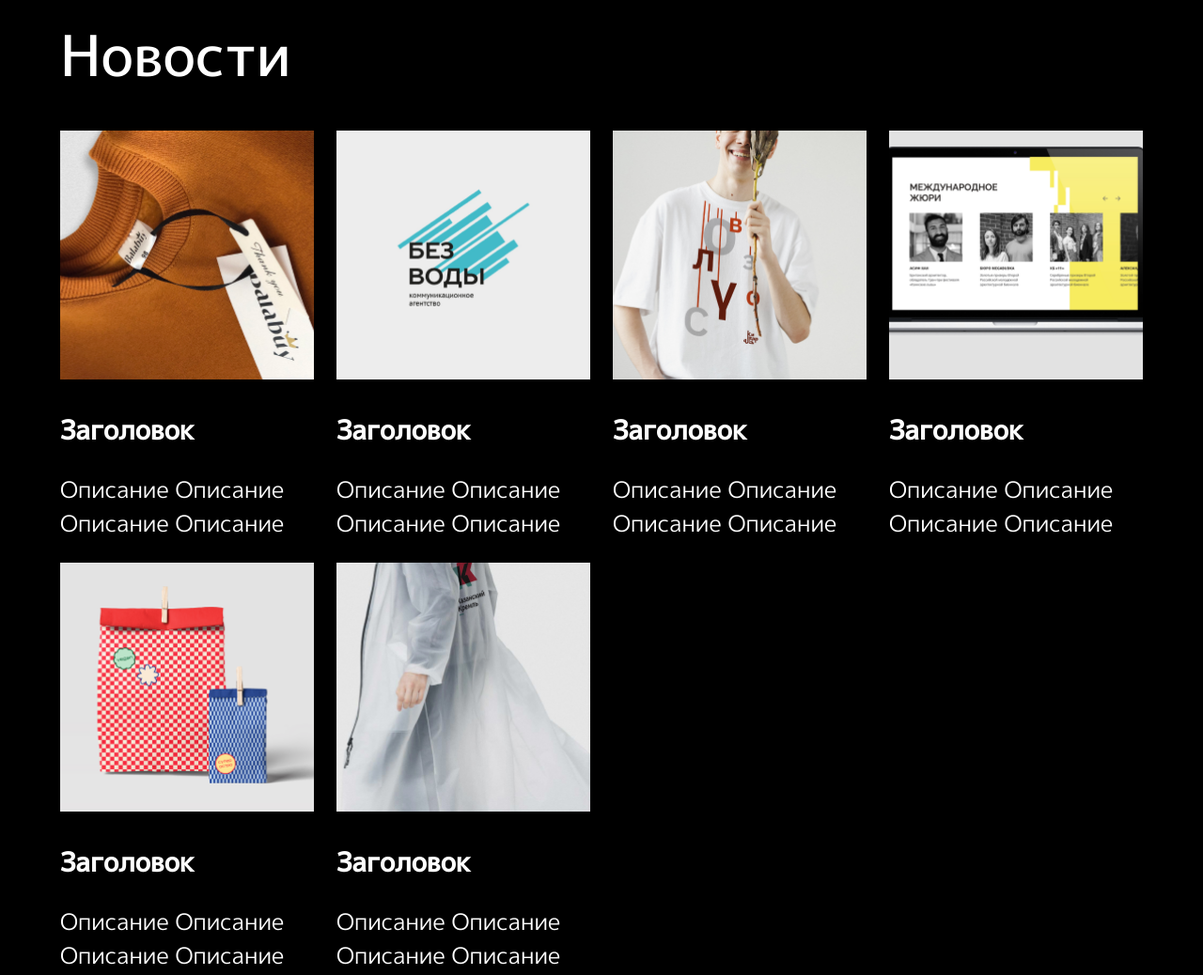
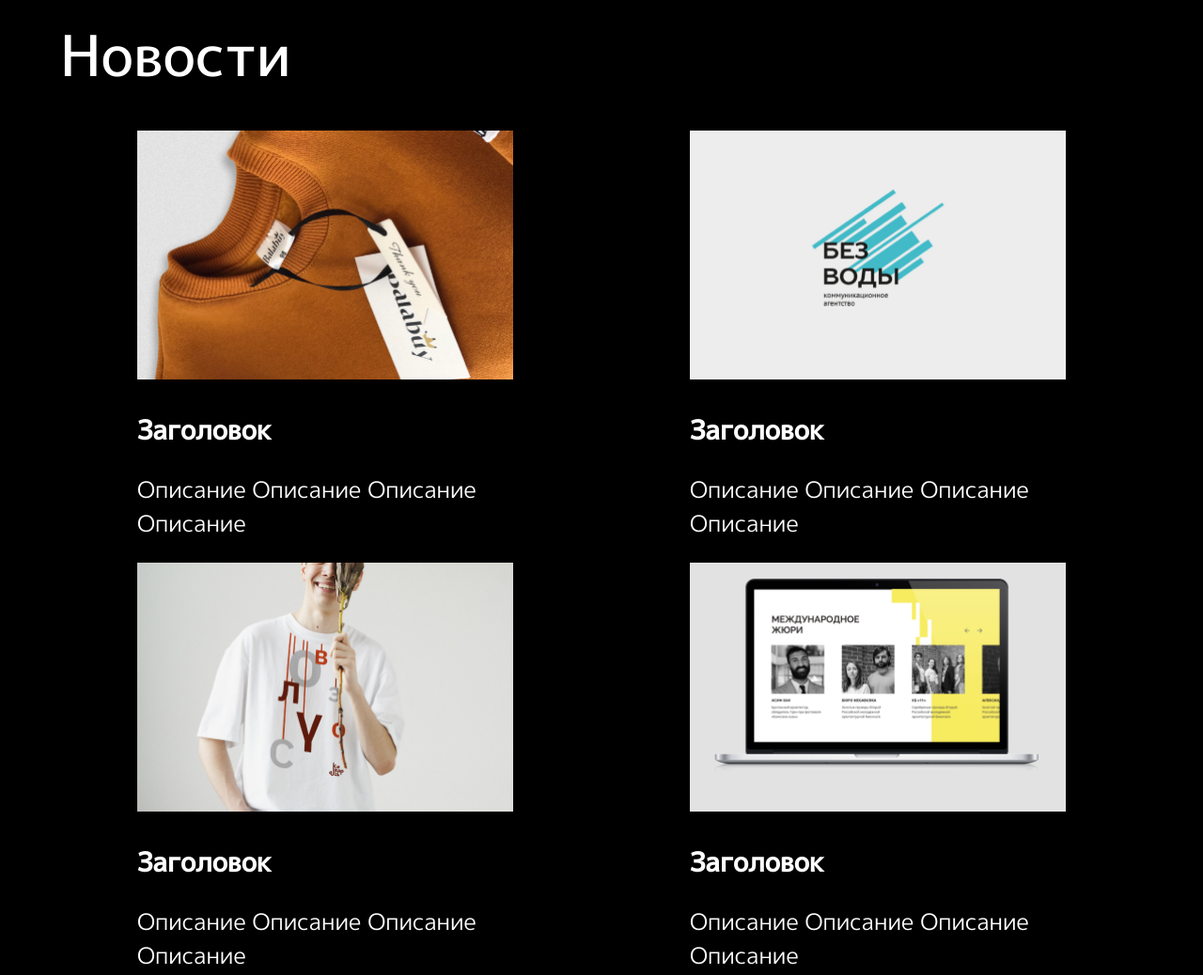
Before and after one commit to RamizAshurov/500na700, a website: page index.html in a window 1280 px wide. Shown: the part 1420-2458 px from the top of the page at 94% size. Drawn offline with nearby package versions, Linux system fonts and the light colour scheme.

Commit message:
grid fixs

```diff
--- a/style.scss
+++ b/style.scss
@@ -269,7 +269,7 @@ header {
 
 .news__container {
     display: grid;
-    grid-template-columns: repeat(auto-fill, minmax(250px, 1fr));
+    grid-template-columns: repeat(auto-fit, minmax(15.625rem, 1fr));
     gap: 1rem;
     justify-items: center;
     @media screen and (max-width: 767px) {
```
Also changed, not shown: css/style.css.
